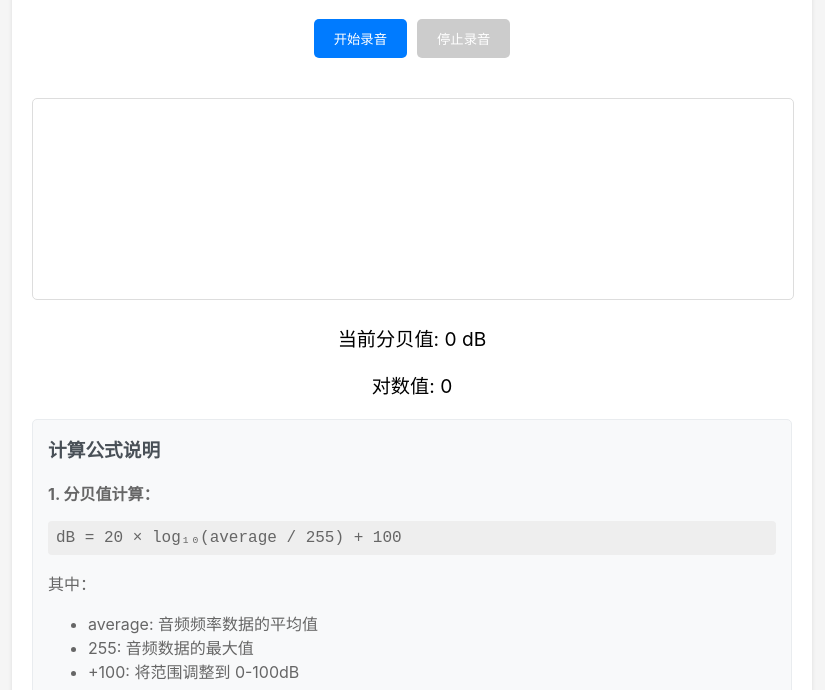
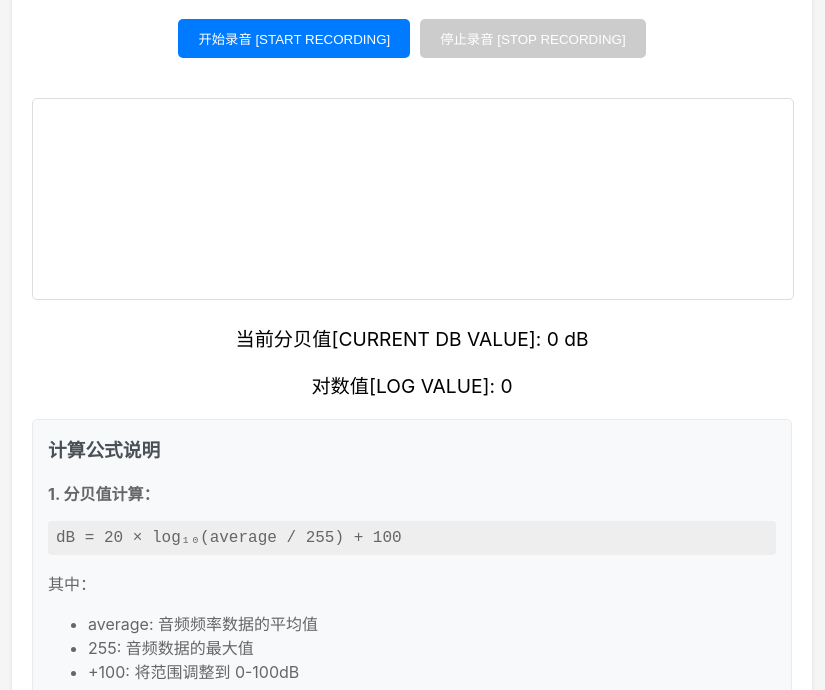
Before and after one commit to Michaelwucoc/sound-db-to-log, a plain HTML site: page index.html in a window 1280 px wide. Shown: the part 110-800 px from the top of the page, without its empty margins (228-1053 px from the left). Drawn offline with Linux system fonts and the light colour scheme.

Commit message:
Updated English Version on serveral buttons

```diff
--- a/index.html
+++ b/index.html
@@ -62,13 +62,13 @@
     <div class="container">
         <h1>音频分贝对数转换器 - By Milk</h1>
         <div class="controls">
-            <button id="startBtn">开始录音</button>
-            <button id="stopBtn" disabled>停止录音</button>
+            <button id="startBtn">开始录音 [START RECORDING]</button>
+            <button id="stopBtn" disabled>停止录音 [STOP RECORDING]</button>
         </div>
         <canvas id="visualizer"></canvas>
         <div class="values">
-            <p>当前分贝值: <span id="dbValue">0</span> dB</p>
-            <p>对数值: <span id="logValue">0</span></p>
+            <p>当前分贝值[CURRENT DB VALUE]: <span id="dbValue">0</span> dB</p>
+            <p>对数值[LOG VALUE]: <span id="logValue">0</span></p>
         </div>
         <div class="formula" style="margin-top: 20px; padding: 15px; background-color: #f8f9fa; border-radius: 5px; border: 1px solid #e9ecef;">
             <h3 style="margin-top: 0; color: #495057;">计算公式说明</h3>
```
Also changed, not shown: 1 other file.
